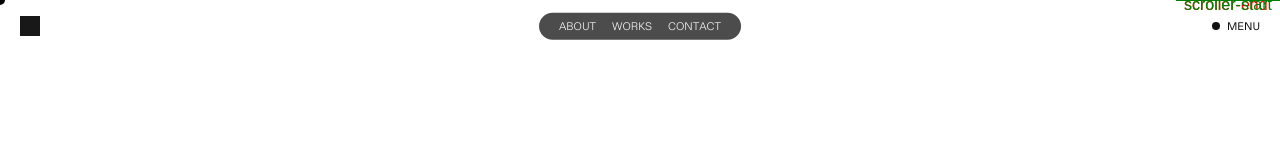
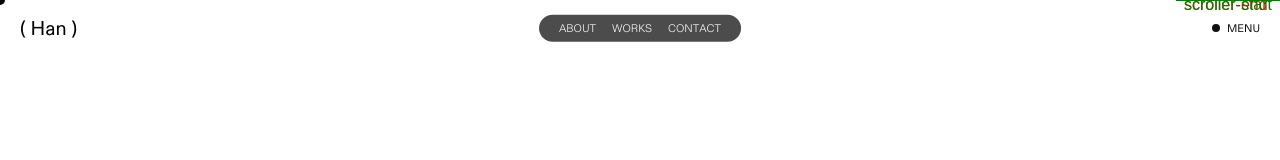
Before and after one commit to sejin-kr/portfolio_previous, a plain HTML site: page workspace/html/index.html in a window 1280 px wide. Shown: the top 160 px of the page. Drawn offline with nearby package versions, Linux system fonts and the light colour scheme; files that its build step writes are made by us from their sources.

Commit message:
style: 로고 스타일 수정

```diff
--- a/workspace/assets/css/_main.scss
+++ b/workspace/assets/css/_main.scss
@@ -21,10 +21,10 @@ header {
     box-sizing: border-box;
   }
 
-  .logo {
-    width: 20px;
-    height: 20px;
-    background-color: $default-bl-color;
+  h1 {
+    font-family: 'diatype';
+    font-size: 20px;
+    line-height: 120%;
   }
 
   nav {
--- a/workspace/html/inc/header.html
+++ b/workspace/html/inc/header.html
@@ -2,7 +2,7 @@
 <header>
   <div class="inner">
     <div class="logo">
-      <h1 class="sr-only">logo</h1>
+      <h1>( Han )</h1>
     </div>
 
     <div class="menu">
```
